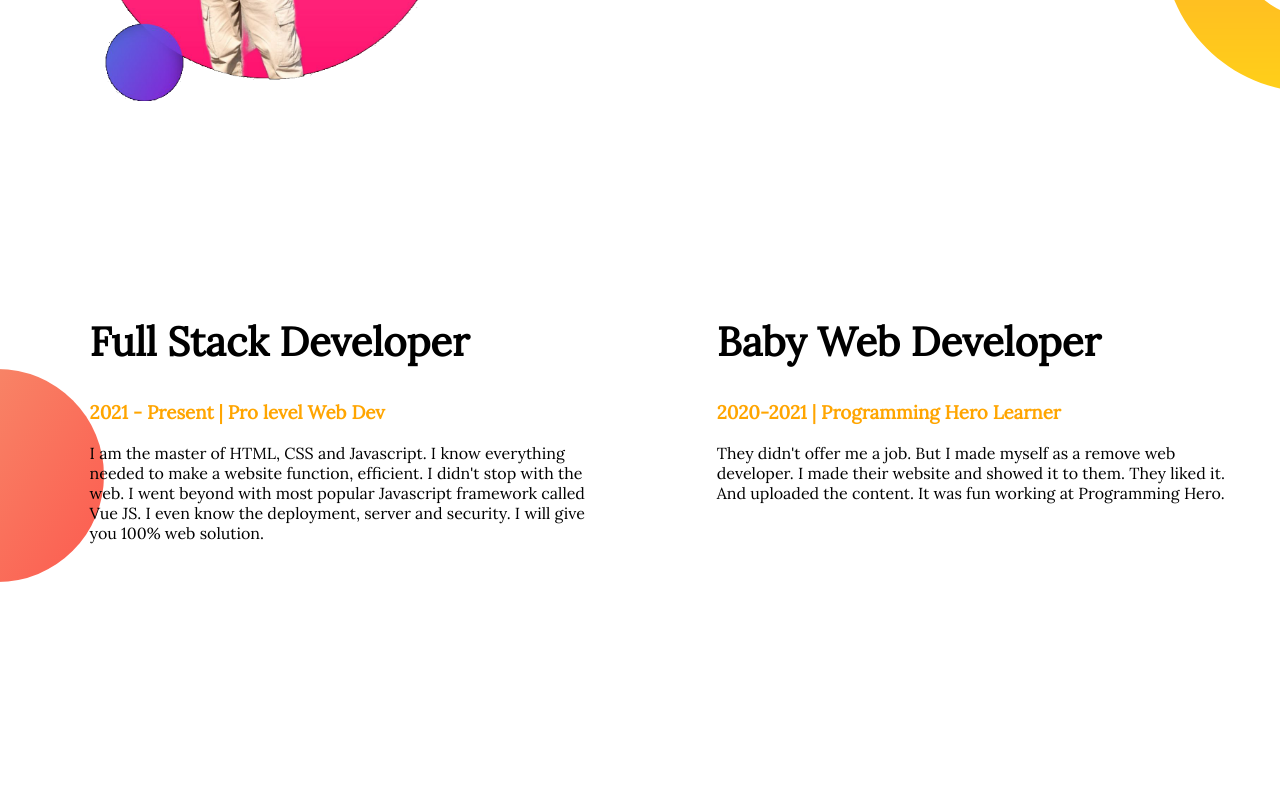
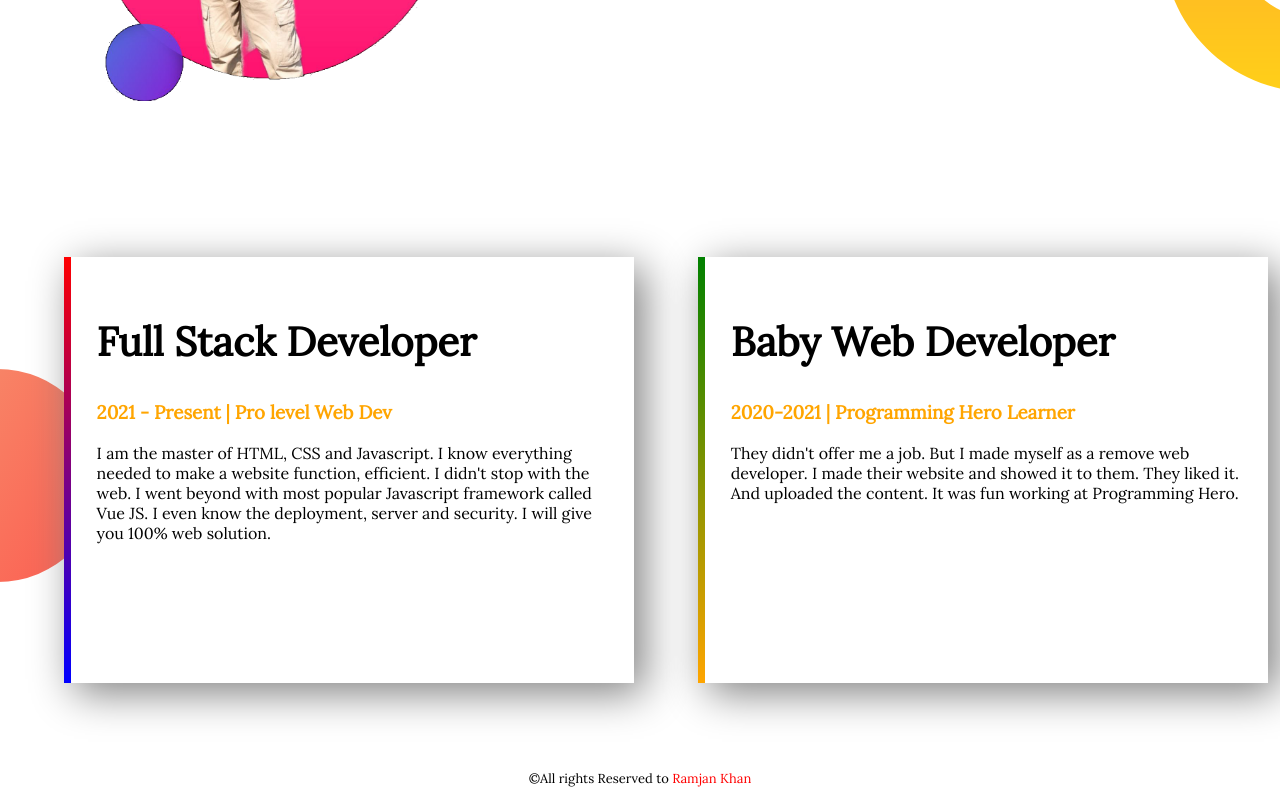
Before and after one commit to khanramjan/my-portfolio, a plain HTML site: page index.html in a window 1280 px wide. Shown: the part 907-1707 px from the top of the page. Before the commit the page ends 1664 px from the top, so only its background shows below. Drawn offline with Linux system fonts and the light colour scheme.

Commit message:
portfolio final commit

```diff
--- a/index.html
+++ b/index.html
@@ -34,18 +34,21 @@
 </section>
 <section class="experience">
 
-<div class="half-width">
+<div id="left" class="half-width single-experience">
 <h2>Full Stack Developer</h2>
 <h3 class="orange-highlight">2021 - Present | Pro level Web Dev</h3>
 <p>I am the master of HTML, CSS and Javascript. I know everything needed to make a website function, efficient. I didn't stop with the web. I went beyond with most popular Javascript framework called Vue JS. I even know the deployment, server and security. I will give you 100% web solution.</p>
 </div>
-<div class="half-width">
+<div id="right" class="half-width single-experience">
 <h2>Baby Web Developer</h2>
 <h3 class="orange-highlight">2020-2021 | Programming Hero Learner</h3>
 <p>They didn't offer me a job. But I made myself as a remove web developer. I made their website and showed it to them. They liked it. And uploaded the content. It was fun working at Programming Hero.</p>
 </div>
 
 </section>
+<footer>
+   <p>©All rights Reserved to <span>Ramjan Khan</span></p>
+</footer>
 </body>
 
 </html>
--- a/style.css
+++ b/style.css
@@ -54,3 +54,25 @@ section{
     background-position: left;
 
 }
+.single-experience{
+    box-shadow: 10px 10px 40px gray;
+    height: 80%;
+}
+#left{
+    border-left: 7px solid;
+    border-image:linear-gradient(red,blue);
+    border-image-slice: 1;
+    background-color: white;
+}
+#right{
+    border-left: 7px solid;
+    border-image: linear-gradient(green,orange);
+    border-image-slice: 1;
+}
+footer{
+    font-size: small;
+    text-align: center;
+}
+footer span{
+    color: red;
+}
```
